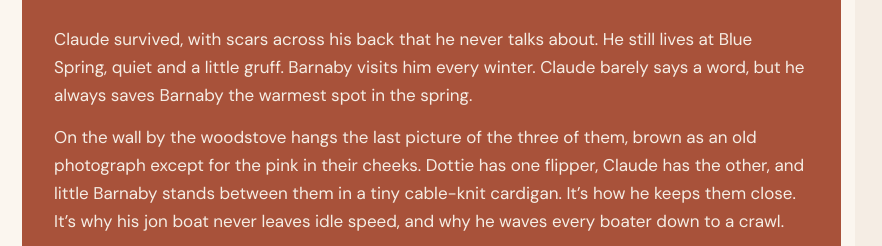
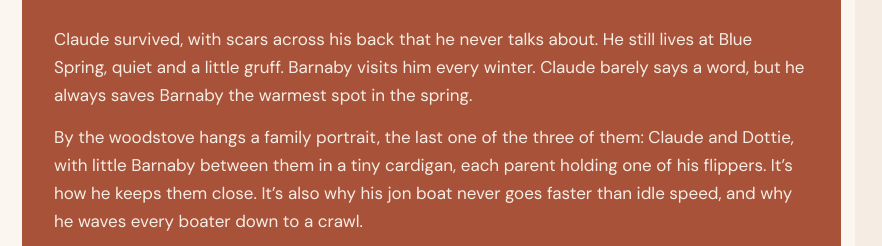
Before and after one commit to ohgollybritta/ohgollybritta.com, a plain HTML site: page manatees.html in a window 1280 px wide. Shown: the part 1410-1656 px from the top of the page, 0-882 px from the left. Drawn offline with Linux system fonts and the light colour scheme; grey boxes are pictures that could not be loaded.

Commit message:
Manatees page: portrait paragraph

```diff
--- a/manatees.html
+++ b/manatees.html
@@ -272,7 +272,7 @@
     </div>
     <div class="mt-story">
       <p>Claude survived, with scars across his back that he never talks about. He still lives at Blue Spring, quiet and a little gruff. Barnaby visits him every winter. Claude barely says a word, but he always saves Barnaby the warmest spot in the spring.</p>
-      <p>On the wall by the woodstove hangs the last picture of the three of them, brown as an old photograph except for the pink in their cheeks. Dottie has one flipper, Claude has the other, and little Barnaby stands between them in a tiny cable-knit cardigan. It&rsquo;s how he keeps them close. It&rsquo;s why his jon boat never leaves idle speed, and why he waves every boater down to a crawl.</p>
+      <p>By the woodstove hangs a family portrait, the last one of the three of them: Claude and Dottie, with little Barnaby between them in a tiny cardigan, each parent holding one of his flippers. It&rsquo;s how he keeps them close. It&rsquo;s also why his jon boat never goes faster than idle speed, and why he waves every boater down to a crawl.</p>
       <div class="mt-why">
       <h3>Raised on <em>the same river</em></h3>
       <p>The manatees I grew up with are well traveled. They&rsquo;re West Indian manatees, a species found from the southern United States through the Caribbean to northern South America, and Florida has its own branch of the family. In the warm months, some head up the coast to Georgia and the Carolinas, others go west to Louisiana, and a few have made it as far as Texas and Massachusetts.</p>
```
